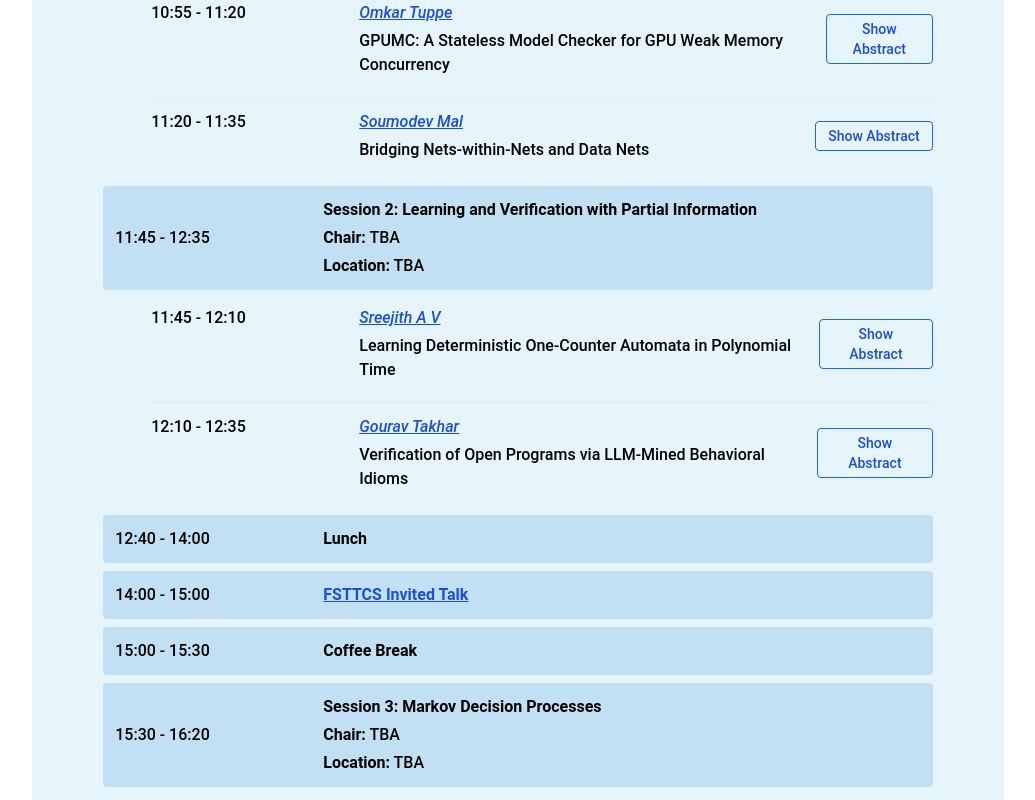
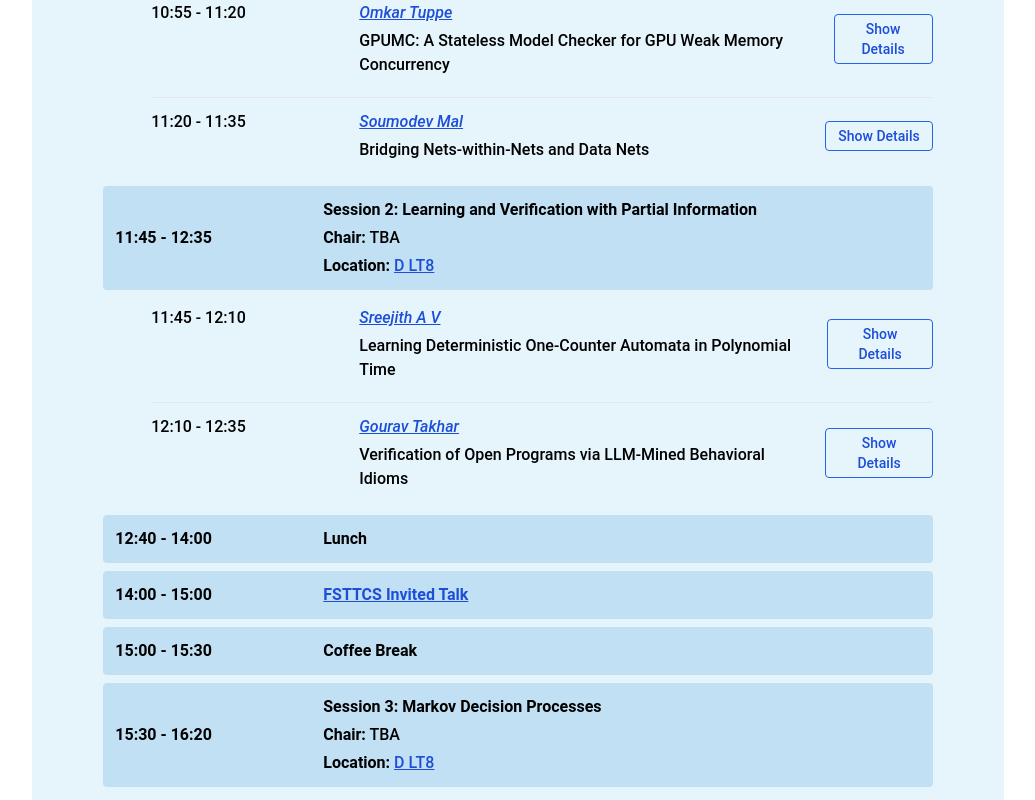
Before and after one commit to RajivDalal/RHPL, a React (Vite) app in the folder rhpl-web/: page /rhpl2025/programme in a window 1280 px wide. Shown: the part 980-1780 px from the top of the page, without its empty margins (122-1157 px from the left). Built offline with nearby package versions, Linux system fonts and the light colour scheme; a web font is replaced by a local one.

Commit message:
feat: Added locations details

```diff
--- a/rhpl-web/src/pages/programme.jsx
+++ b/rhpl-web/src/pages/programme.jsx
@@ -7,7 +7,7 @@ import Modal from "../components/modal.jsx";
 const ProgrammeRow = ({ time, title, link }) => {
   return (
     <div className="w-full flex flex-col sm:flex-row bg-[#c2e0f4] p-3 rounded mb-2">
-      <span className="sm:w-48 flex-shrink-0 text-left font-medium mb-1 sm:mb-0">
+      <span className="sm:w-48 flex-shrink-0 text-left font-bold mb-1 sm:mb-0">
         {time}
       </span>
 
@@ -30,11 +30,11 @@ const ProgrammeRow = ({ time, title, link }) => {
 };
 
 
-const SessionHeader = ({ time, number, title, chair, location }) => {
+const SessionHeader = ({ time, number, title, chair, location="D LT8", locationLink="https://www.google.com/maps/place/DLT-8/@15.392303,73.8816632,20.27z/data=!4m6!3m5!1s0x3bbfb900213155e7:0x7490dccaba396945!8m2!3d15.3924302!4d73.8824773!16s%2Fg%2F11lf2kbc2_?entry=tts&g_ep=EgoyMDI1MTIwOS4wIPu8ASoASAFQAw%3D%3D&skid=3758f64b-5d6d-4f9a-9a36-3c4278aac7e7" }) => {
   return (
     <div className="w-full flex flex-col sm:flex-row items-center bg-[#c2e0f4] p-3 rounded mb-2">
 
-      <span className="sm:w-48 flex-shrink-0 text-left font-medium mb-2 sm:mb-0">{time}</span>
+      <span className="sm:w-48 flex-shrink-0 text-left font-bold mb-2 sm:mb-0">{time}</span>
       <div className="flex-1 sm:pl-4">
         <span className="font-bold">
           Session {number}: {title}
@@ -46,7 +46,7 @@ const SessionHeader = ({ time, number, title, chair, location }) => {
         )}
         {location && (
           <div className="mt-1">
-            <span className="font-semibold">Location:</span> {location}
+            <span className="font-semibold">Location:</span> <a href={locationLink} target="_blank" className="underline text-blue-700 hover:text-blue-900">{location} </a>
           </div>
         )}
       </div>
@@ -54,18 +54,45 @@ const SessionHeader = ({ time, number, title, chair, location }) => {
   );
 };
 
+const PanelDiscussion = ({
+  time,
+  link = "#",
+  name,
+  location,
+  locationLink
+}) => {
+  return (
+    <div className="flex flex-col sm:flex-row py-2 border-b border-gray-200 last:border-b-0">
+      <span className="sm:w-48 flex-shrink-0 text-left text-sm sm:text-base mb-1 sm:mb-0">{time}</span>
+      <div className="flex-1 sm:pl-4">
+        {name && (
+          <div className="italic mb-1">
+            <a href={link} className="underline text-blue-700 hover:text-blue-900">
+              {name}
+            </a>
+          </div>
+        )}
+        <div><b>Location:</b> <a href={locationLink} target="_blank" className="underline text-blue-700 hover:text-blue-900">{location}</a></div>
+      </div>
+    </div>
+  );
+};
+
+
+// Expander
 const Talk = ({
   time,
   presenterLink = "#",
   presenter,
   title,
-  abstract = "abstract",
+  abstract = "abstract123",
+  affiliation = "affiliation123",
+  references = "reference123"
 }) => {
   const [expanded, setExpanded] = useState(false);
 
   return (
     <div className="border-b border-gray-200 last:border-b-0">
-      {/* HEADER ROW */}
       <div className="flex flex-col sm:flex-row py-2">
         <span className="sm:w-48 flex-shrink-0 text-left text-sm sm:text-base mb-1 sm:mb-0">
           {time}
@@ -92,7 +119,7 @@ const Talk = ({
               className="inline-block text-sm px-3 py-1 rounded border border-blue-600
                          text-blue-700 hover:bg-blue-600 hover:text-white transition"
             >
-              {expanded ? "Hide Abstract" : "Show Abstract"}
+              {expanded ? "Hide Details" : "Show Details"}
             </button>
           )}
         </div>
@@ -104,10 +131,12 @@ const Talk = ({
           ${expanded ? "max-h-[1000px] opacity-100 translate-y-0" : "max-h-0 opacity-0 -translate-y-1"}
         `}
       >
-  <div className="bg-transparent rounded-md p-4">
+        <div className="bg-blue-200 rounded-md p-3">
 
-    <p className="text-gray-800 whitespace-pre-line">
-      {abstract}
+          <p className="text-gray-800 whitespace-pre-line space-y-3">
+            <p><b>Affiliation</b>: {affiliation}</p>
+            <p><b>Abstract</b>: {abstract}</p>
+            <p className="space-y-2"><b>References</b>:<p>{references}</p></p>
           </p>
         </div>
       </div>
@@ -218,7 +247,6 @@ const Programme = () => {
               number={1}
               title="Concurrency"
               chair="TBA"
-              location="TBA"
             />
 
             <div className="w-full pl-2 sm:pl-12 mb-4 space-y-1">
@@ -233,10 +261,13 @@ const Programme = () => {
                 presenter="Omkar Tuppe"
                 title="GPUMC: A Stateless Model Checker for GPU Weak Memory Concurrency"
                 presenterLink="https://homepages.iitb.ac.in/~194050003/"
+                affiliation="Indian Institute of Technology Bombay"
+                abstract="Modern GPUs adopt weak memory concurrency for performance, but their added complexity, including memory orders, memory scopes, and divergence, makes writing correct concurrent code significantly more complicated than on CPUs.\nTo address this, we developed GPUMC, a stateless model checker for verifying GPU programs under the scoped-RC11 memory model. GPUMC systematically explores all possible executions to detect data races, heterogeneous races, barrier divergence, and assertion violations.\nWe evaluated GPUMC on both micro-benchmarks and GPU kernels. It is efficient in time and memory, verifying large programs where existing tools fail or time out."
+                references="[1] Chakraborty, S., Krishna, S., Pavlogiannis, A., Tuppe, O. GPUMC: A Stateless Model Checker for GPU Weak Memory Concurrency. In: Piskac, R., Rakamari, Z. (eds) Computer Aided Verification. CAV 2025. Lecture Notes in Computer Science, vol 15933. Springer, Cham. https://doi.org/10.1007/978-3-031-98682-6_17"
               />
               <Talk
                 time="11:20 - 11:35"
-                presenter="Soumodev Mal"
+                presenter="Soumodev Mal"
                 title="Bridging Nets-within-Nets and Data Nets"
                 presenterLink="https://www.linkedin.com/in/soumodev-mal-10329b185/"
               />
@@ -247,7 +278,6 @@ const Programme = () => {
               number={2}
               title="Learning and Verification with Partial Information"
               chair="TBA"
-              location="TBA"
             />
 
             <div className="w-full pl-2 sm:pl-12 mb-4 space-y-1">
@@ -286,7 +316,6 @@ const Programme = () => {
               number={3}
               title="Markov Decision Processes"
               chair="TBA"
-              location="TBA"
             />
 
             <div className="w-full pl-2 sm:pl-12 mb-4 space-y-1">
@@ -309,7 +338,6 @@ const Programme = () => {
               number={4}
               title="Cyber-Physical Systems"
               chair="TBA"
-              location="TBA"
             />
 
             <div className="w-full pl-2 sm:pl-12 mb-4 space-y-1">
@@ -362,7 +390,6 @@ const Programme = () => {
               number={1}
               title="Program Equivalence and Ownership Semantics"
               chair="TBA"
-              location="TBA"
             />
 
             <div className="w-full pl-2 sm:pl-12 mb-4 space-y-1">
@@ -391,7 +418,6 @@ const Programme = () => {
               number={2}
               title="Compilers"
               chair="TBA"
-              location="TBA"
             />
 
             <div className="w-full pl-2 sm:pl-12 mb-4 space-y-1">
@@ -434,17 +460,21 @@ const Programme = () => {
               time="15:30 - 17:30"
               number={3}
               title="Blended Session of FSTTCS Track B and RHPL"
+              chair="TBA"
             />
             <div className="w-full pl-2 sm:pl-12 mb-4 space-y-1">
-              <Talk
+              <PanelDiscussion
                 time="15:30 - 16:30"
-                presenter="FSTTCS Track B Talks"
-                presenterLink="https://www.fsttcs.org.in/2025/program.php"
+                name="FSTTCS Track B Talks"
+                location="D LT7"
+                locationLink="https://www.google.com/maps/place/DLT-7/@15.3922732,73.8808447,18.65z/data=!4m6!3m5!1s0x3bbfb9326fabe01f:0xba42b70f4942fbac!8m2!3d15.3924!4d73.882292!16s%2Fg%2F11vl1mhxv0?entry=tts&g_ep=EgoyMDI1MTIwOS4wIPu8ASoASAFQAw%3D%3D&skid=2c57ab92-b992-405a-b9d5-ed2b4124139c"
+                link="https://www.fsttcs.org.in/2025/program.php"
               />
-              <Talk
+              <PanelDiscussion
                 time="16:30 - 17:30"
-                presenter="RHPL Panel Discussion"
-                presenterLink="/rhpl2025/panel_discussion"
+                name="RHPL Panel Discussion"
+                location="TBA"
+                link="/rhpl2025/panel_discussion"
               />
             </div>
           </div>
@@ -469,7 +499,6 @@ const Programme = () => {
               number={1}
               title="Verification"
               chair="TBA"
-              location="TBA"
             />
 
             <div className="w-full pl-2 sm:pl-12 mb-4 space-y-1">
@@ -521,7 +550,6 @@ const Programme = () => {
               number={3}
               title="Category Theory"
               chair="TBA"
-              location="TBA"
             />
 
             <div className="w-full pl-2 sm:pl-12 mb-4 space-y-1">
@@ -544,7 +572,6 @@ const Programme = () => {
               number={4}
               title="Short Talks"
               chair="TBA"
-              location="TBA"
             />
             {/* <div className="w-full pl-2 sm:pl-12 mb-4 space-y-1">
               <Talk
@@ -585,7 +612,6 @@ const Programme = () => {
               number={4}
               title="Short Talks II"
               chair="TBA"
-              location="TBA"
             />
             <div className="w-full pl-2 sm:pl-12 mb-4 space-y-1">
               <Talk
```
Lines whose indentation alone changed are shown as unchanged.
